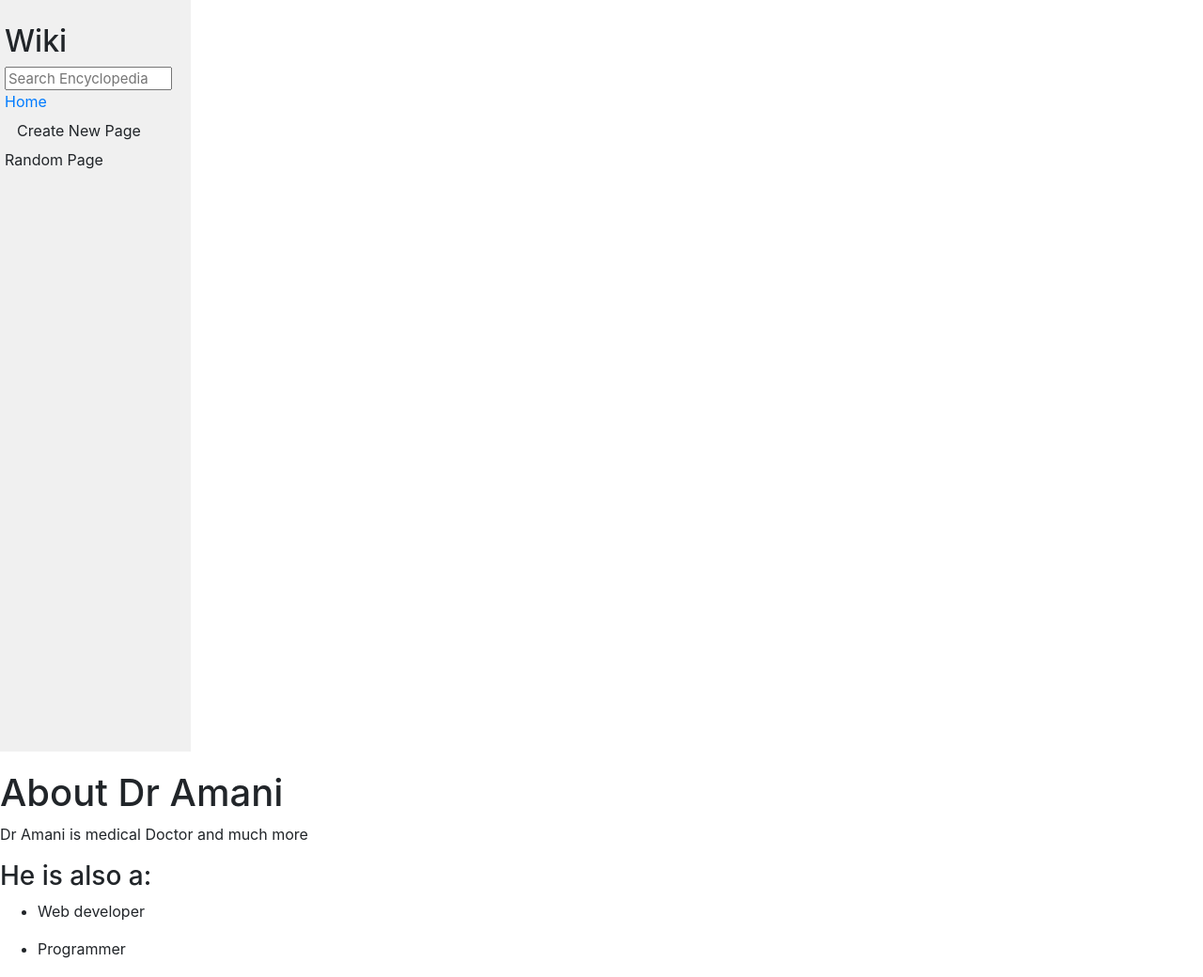
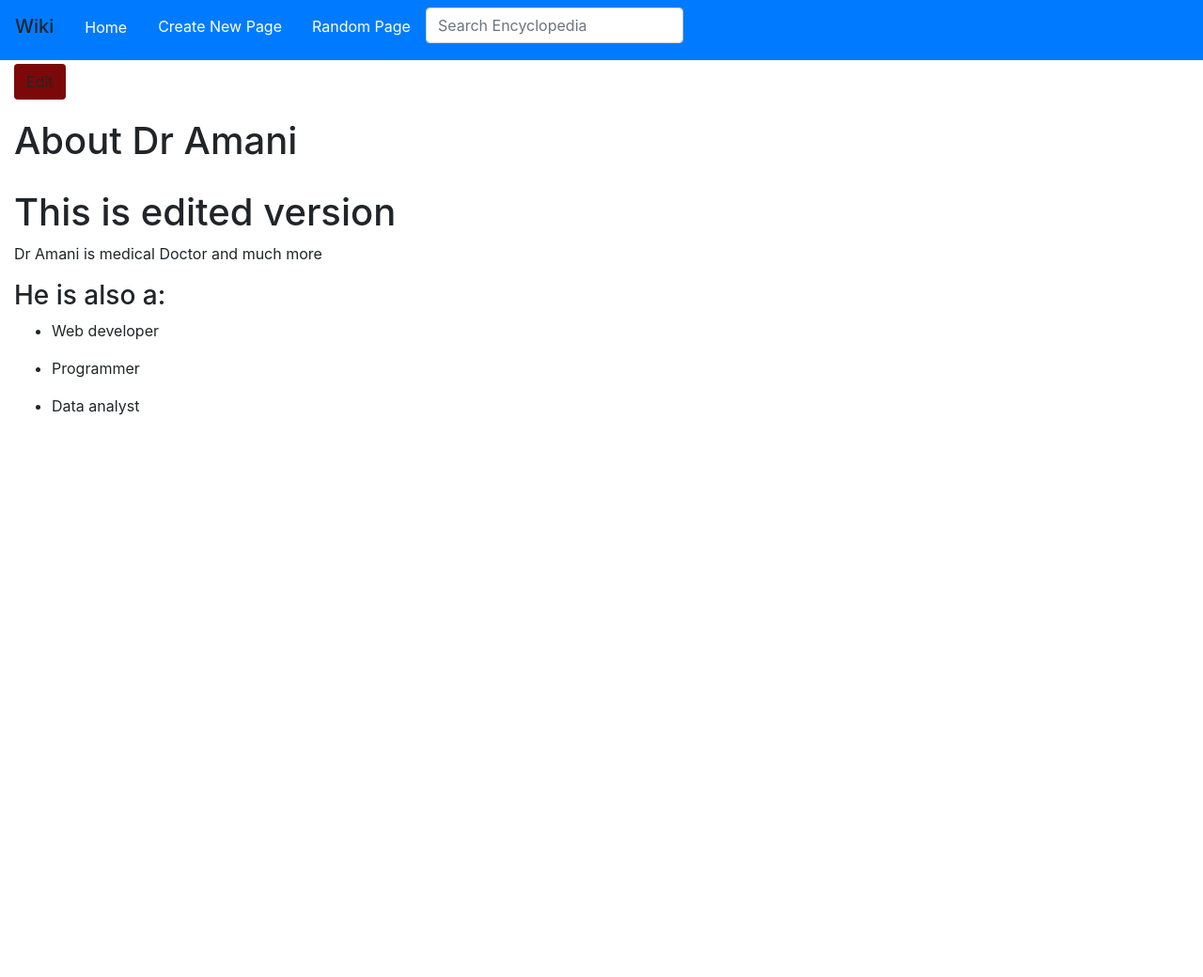
Before and after one commit to amlupenza/CS50W_wiki, a Django app: page /Amani in a window 1280 px wide. Shown: the top 1040 px of the page at 94% size. After the commit the page ends 442 px from the top, so only its background shows below. Run offline with Django 3.2, Linux system fonts and the light colour scheme; some libraries are stand-ins or nearby versions.

Commit message:
project's functionality working properly, styling done

```diff
--- a/encyclopedia/static/encyclopedia/styles.css
+++ b/encyclopedia/static/encyclopedia/styles.css
@@ -10,6 +10,10 @@ code {
 h1 {
     margin-top: 0px;
     padding-top: 20px;
+}
+.edit{
+    margin-top: 4px;
+    background-color: rgb(124, 9, 9);
 }
 
 textarea {
--- a/encyclopedia/templates/encyclopedia/entry.html
+++ b/encyclopedia/templates/encyclopedia/entry.html
@@ -1,7 +1,11 @@
+
 {% extends "encyclopedia/layout.html" %}
 {% block title %}
     {{title}}
 {% endblock %}
-{% block body %}
+{% block main %}
+<div class="container-fluid">
+<a href="{%url 'encyclopedia:edit' title=title %}" class="btn edit">Edit</a>
     {{html|safe}}
+</div>
 {% endblock %}
--- a/encyclopedia/templates/encyclopedia/error.html
+++ b/encyclopedia/templates/encyclopedia/error.html
@@ -2,8 +2,8 @@
 {% block title %}
    Error!
 {% endblock %}
-{% block body %}
-<div class="alert alert-danger">
-<h3>{{error}}</h3>
+{% block main %}
+<div class="container-fluid">
+<h3 class="alert alert-danger">{{error}}</h3>
 </div>
 {% endblock %}
--- a/encyclopedia/templates/encyclopedia/index.html
+++ b/encyclopedia/templates/encyclopedia/index.html
@@ -1,16 +1,18 @@
+
 {% extends "encyclopedia/layout.html" %}
 
 {% block title %}
     Encyclopedia
 {% endblock %}
 
-{% block body %}
+{% block main %}
+<div class="container-fluid">
     <h1>All Pages</h1>
-
     <ul>
         {% for entry in entries %}
             <a href="{% url 'encyclopedia:entry_page' entry %}"><li>{{ entry }}</li></a>
         {% endfor %}
     </ul>
+</div>
 
 {% endblock %}
--- a/encyclopedia/templates/encyclopedia/layout.html
+++ b/encyclopedia/templates/encyclopedia/layout.html
@@ -1,5 +1,4 @@
 {% load static %}
-
 <!DOCTYPE html>
 
 <html lang="en">
@@ -9,27 +8,26 @@
         <link href="{% static 'encyclopedia/styles.css' %}" rel="stylesheet">
     </head>
     <body>
-        <div class="row">
-            <div class="sidebar col-lg-2 col-md-3">
-                <h2>Wiki</h2>
-                <form action="{% url 'encyclopedia:search' %}" method="post">
+        <div class="navbar navbar-expand-lg bg-primary nav-fill">
+            <div class="nav nav-pills">
+                <h2 class="navbar-brand">Wiki</h2>
+                <div class="nav-item">
+                    <a href="{% url 'encyclopedia:index' %}" class="btn btn-primary nav-link">Home</a>
+                </div>
+
+                <div class="nav-item">
+                    <a href="{% url 'encyclopedia:create' %}" class="btn-primary nav-link">Create New Page</a>
+                </div>
+                <div class="nav-item">
+                    <a href="{% url 'encyclopedia:random' %}" class="btn-primary nav-link">Random Page</a>
+                </div>
+                <form action="{% url 'encyclopedia:search' %}" method="post" class="d-flex nav-item" role="search">
                     {% csrf_token %}
-                    <input class="search" type="text" name="q" placeholder="Search Encyclopedia">
+                    <input class="form-control me-2" type="text" name="q" placeholder="Search Encyclopedia">
                 </form>
-                <div>
-                    <a href="{% url 'encyclopedia:index' %}">Home</a>
-                </div>
-                <div>
-                    <a href="{% url 'encyclopedia:create' %}" class="btn">Create New Page</a>
-                </div>
-                <div>
-                    Random Page
-                </div>
-                {% block nav %}
-                {% endblock %}
             </div>
         </div>
-        {% block body %}
+        {% block main %}
         {% endblock %}
     </body>
 </html>
--- a/encyclopedia/urls.py
+++ b/encyclopedia/urls.py
@@ -7,5 +7,7 @@ urlpatterns = [
     path("", views.index, name="index"),
     path("<str:title>", views.entry_page, name="entry_page"),
     path("search/", views.search, name="search"),
-    path("create/", views.create_page, name="create")
+    path("create/", views.create_page, name="create"),
+    path("edit/<str:title>/", views.edit_page, name="edit"),
+    path("random/", views.random_page, name="random")
 ]
--- a/encyclopedia/views.py
+++ b/encyclopedia/views.py
@@ -4,6 +4,9 @@ from django.urls import reverse
 from django.http import HttpResponse, HttpResponseRedirect
 from . import util
 import difflib
+import random
+
+
 #Index function
 def index(request):
     return render(request, "encyclopedia/index.html", {
@@ -72,3 +75,29 @@ def create_page(request):
         util.save_entry(title, content)
         return HttpResponseRedirect(reverse("encyclopedia:entry_page", args=[title]))
     return render(request, "encyclopedia/create_page.html")
+
+# edit page function
+def edit_page(request,title):
+    # for POST method
+    if request.method == "POST":
+        content_new = request.POST.get("content")
+        util.save_entry(title,content_new)
+        return HttpResponseRedirect(reverse("encyclopedia:entry_page", args=[title]))
+
+    # for GET method, get url
+    title_path = request.get_full_path()
+    # debug with print
+    print(f"This is my path:{title_path}")
+    # get content of the md file
+    content = util.get_entry(title)
+    # render a text area with contents of the md file
+    return render(request, "encyclopedia/edit.html", {
+        "content_md": content, "title": title
+    })
+
+# random page functionality
+def random_page(request):
+    entries = util.list_entries()
+    entry = random.choice(entries)
+    print(entry)
+    return HttpResponseRedirect(reverse("encyclopedia:entry_page", args=[entry]))
--- a/entries/Amani.md
+++ b/entries/Amani.md
@@ -1,13 +1,49 @@
 # About Dr Amani
+
+
+
+# This is edited version
+
+
 
 Dr Amani is medical Doctor and much more
 
 
 
+
+
+
+
+
+
+
+
+
+
+
+
 ###He is also a:
+
+
+
+
+
+
 
 * Web developer
 
+
+
+
+
+
+
 * Programmer
 
+
+
+
+
+
+
 * Data analyst
```
Also changed, not shown: encyclopedia/templates/encyclopedia/create_page.html (+4 -3 lines), encyclopedia/templates/encyclopedia/edit.html (+10 -5 lines).
